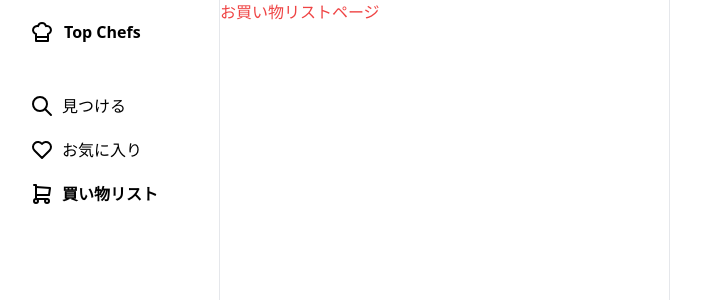
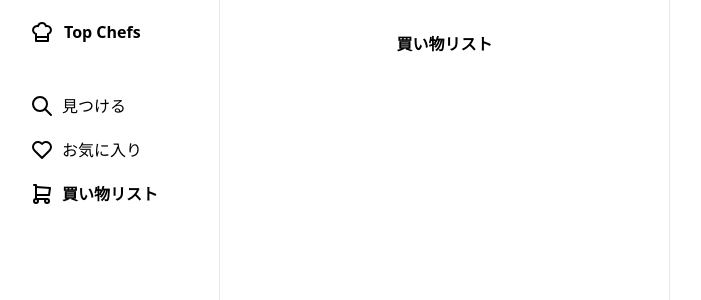
Before and after one commit to qin-team-recipe/14-frontend, a Next.js app: page /list in a window 1280 px wide. Shown: the top 300 px of the page, without its empty margins (290-991 px from the left). Built offline with nearby package versions, Linux system fonts and the light colour scheme.

Commit message:
✨ listBar(タイトルテキスト)を作成しました

```diff
--- a/src/app/(top)/list/page.jsx
+++ b/src/app/(top)/list/page.jsx
@@ -1,7 +1,5 @@
+import ListBar from "@/app/_components/listBar/listBar";
+
 export default function List() {
-  return (
-    <>
-      <p className="text-red-500">お買い物リストページ</p>
-    </>
-  );
+  return <ListBar />;
 }
--- /dev/null
+++ b/src/app/_components/listBar/listBar.jsx
@@ -0,0 +1,7 @@
+export default function ListBar() {
+  return (
+    <div className="m-8">
+      <div className="font-bold text-center">買い物リスト</div>
+    </div>
+  );
+}
```
